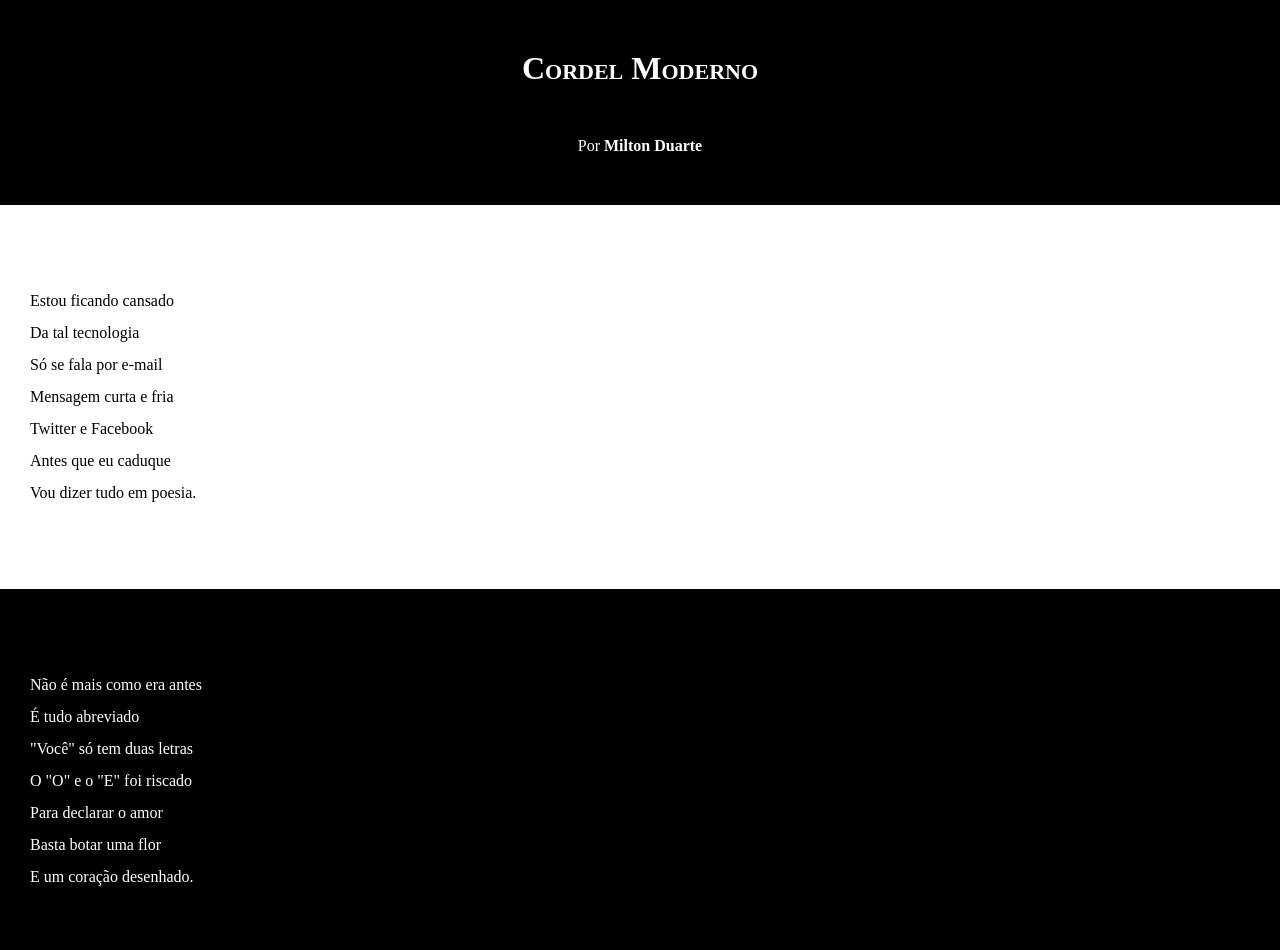
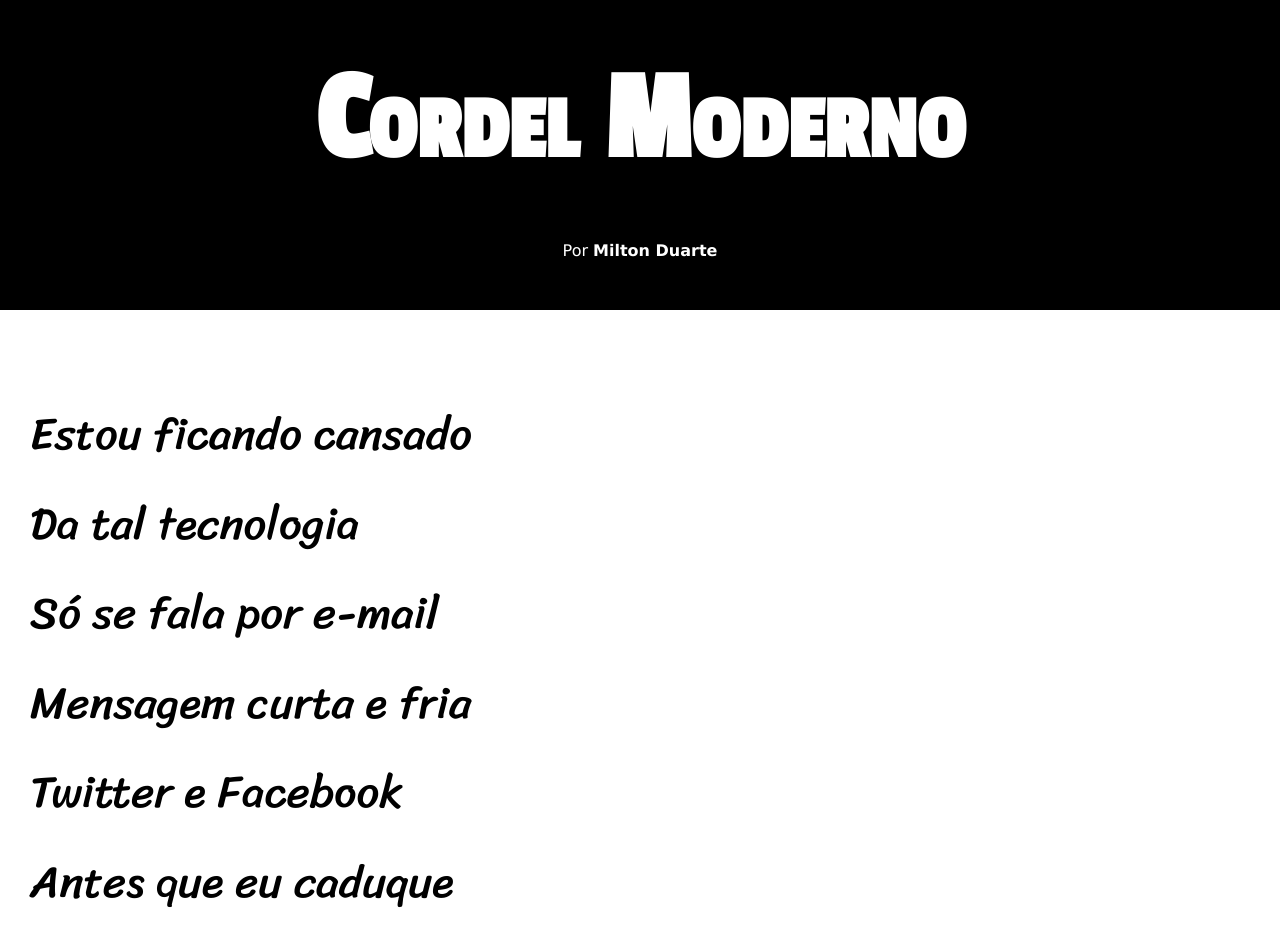
Before and after one commit to Leonardo-D-S/Projeto-Cordel, a plain HTML site: page index.html in a window 1280 px wide. Shown: the top 950 px of the page. Drawn offline with Linux system fonts and the light colour scheme.

Commit message:
atualização

```diff
--- a/style.css
+++ b/style.css
@@ -1,4 +1,14 @@
 @charset "UTF-8";
+
+@import url('https://fonts.googleapis.com/css2?family=Bebas+Neue&family=Passion+One&family=Rowdies:wght@300&family=Sriracha&display=swap');
+
+@import url('https://fonts.googleapis.com/css2?family=Passion+One&display=swap');
+
+:root {
+    --font1: Verdana, Geneva, Tahoma, sans-serif;
+    --font2: 'Passion One', cursive;
+    --font3: 'Sriracha', cursive;
+}
 
 * {
     margin: 0px;
@@ -8,6 +18,7 @@
 html, body {
     min-height: 100vh;
     background-color: darkgray;
+    font-family: var(--font1);
 }
 
 header {
@@ -19,6 +30,8 @@ header {
 header > h1 {
     padding: 50px;
     font-variant: small-caps;
+    font-family: var(--font2);
+    font-size: 10vw;
 }
 
 header > p {
@@ -40,6 +53,8 @@ section {
     padding-bottom: 10vh;
     line-height: 2em;
     padding-left: 30px;
+    font-family: var(--font3);
+    font-size: 3.5vw;
 }
 
 section.normal {
@@ -48,8 +63,14 @@ section.normal {
 }
 
 section.imagem {
-    background-color: black;
+    background-color: rgba(0, 0, 0, 0.61);
     color: white;
+}
+
+section.imagem > p {
+    display: inline-block;
+    padding: 5px;
+    background-color: rgba(0, 0, 0, 0.616);
 }
 
 footer {
```
